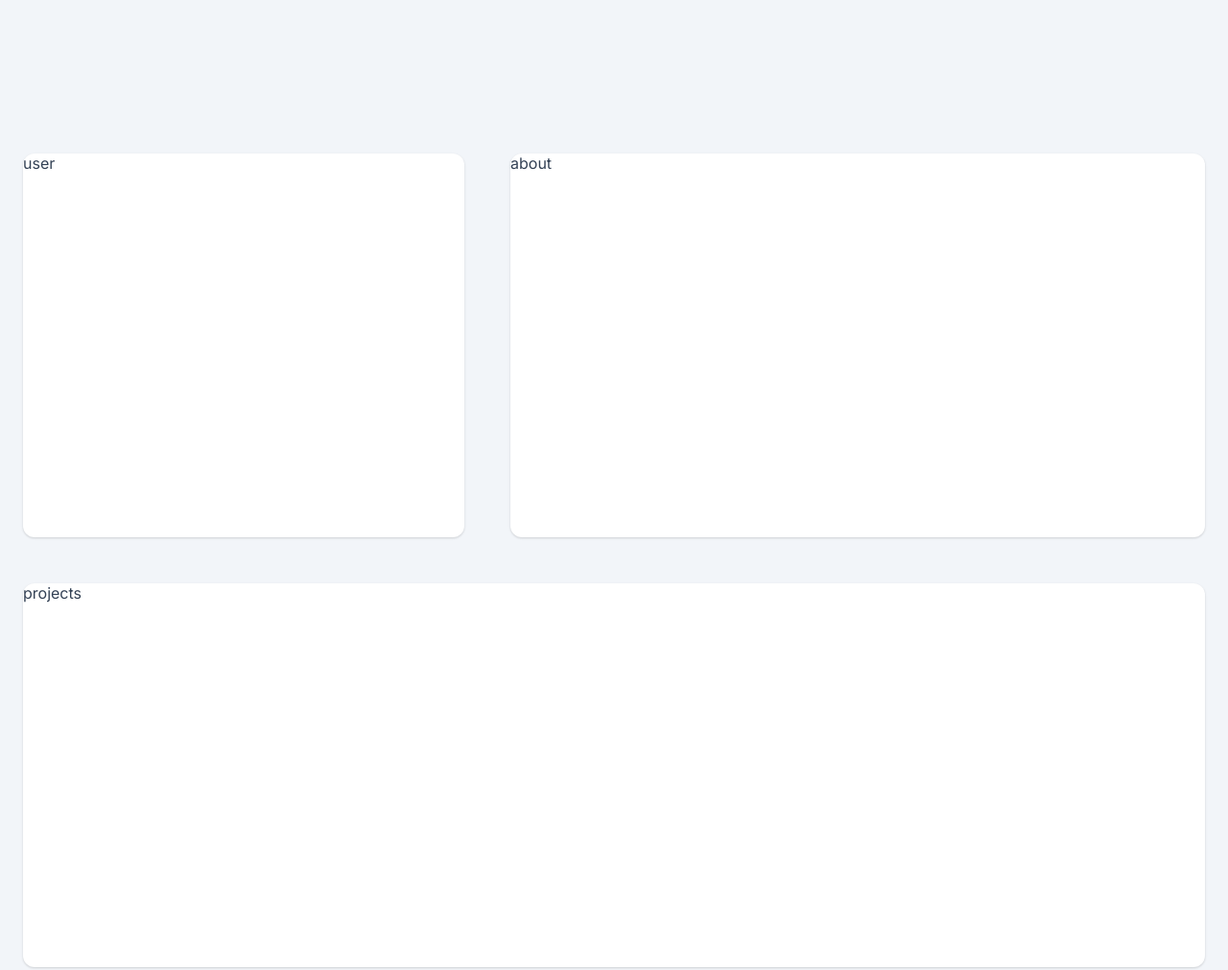
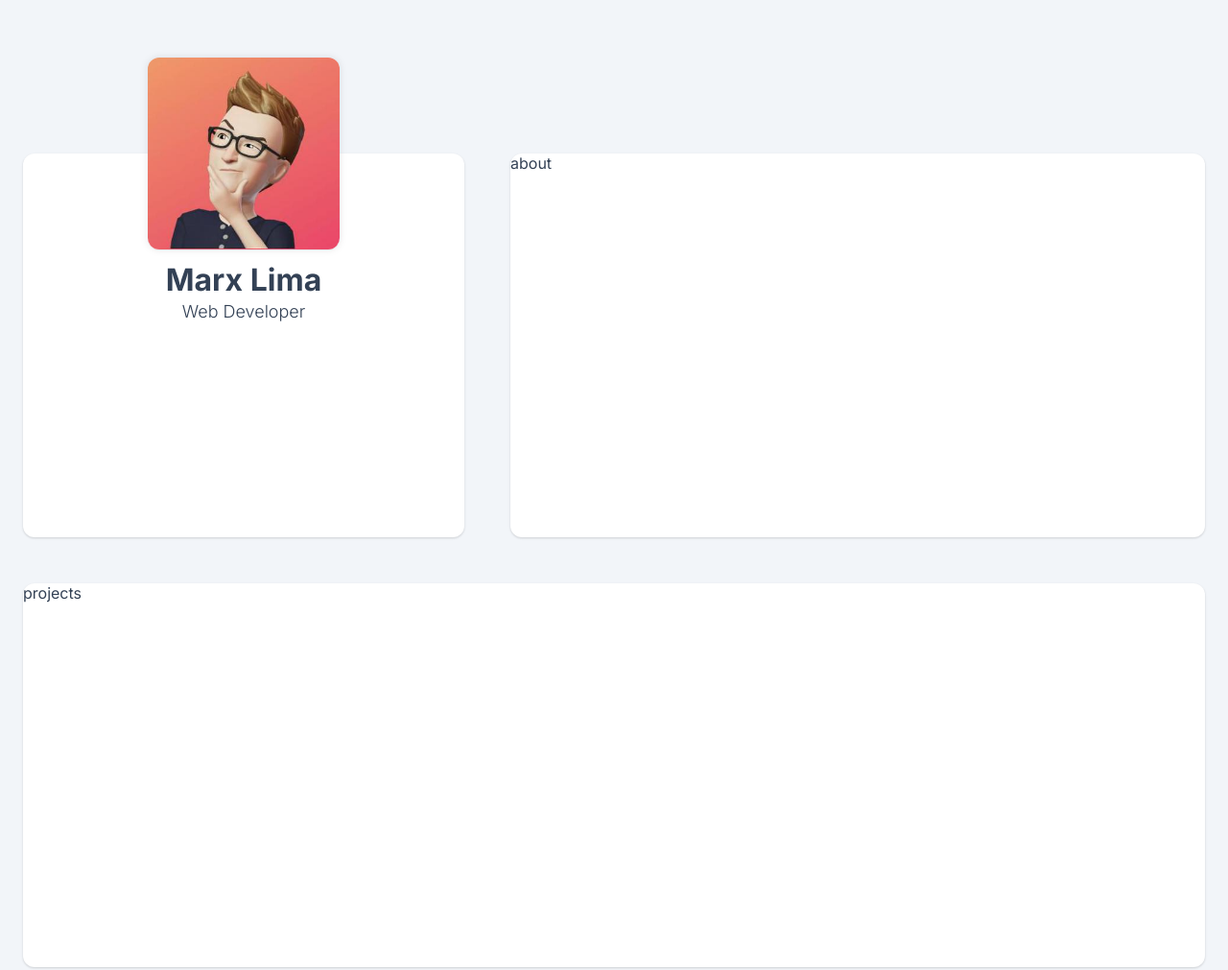
Before and after one commit to omarxlima/portifolio, a plain HTML site: page index.html in a window 1280 px wide. Shown: the whole page at 96% size. Drawn offline with Linux system fonts and the light colour scheme.

Commit message:
seção do usuário

```diff
--- a/index.html
+++ b/index.html
@@ -11,7 +11,15 @@
 </head>
 <body>
     <div class="app">
-        <section class="card">user</section>
+        <section class="card user">
+            <picture>
+                <img src="assets/images/89477643.jpeg" alt="">
+            </picture>
+            <div class="user__content">
+                <h1>Marx Lima</h1>
+                <p>Web Developer</p>
+            </div>
+        </section>
         <section class="card">about</section>
         <section class="card projects">projects</section>
 
--- a/styles/global.css
+++ b/styles/global.css
@@ -1,3 +1,4 @@
+@import url('./user.css');
 *{
     margin: 0;
     padding: 0;
--- /dev/null
+++ b/styles/user.css
@@ -0,0 +1,41 @@
+.user {
+    padding: 0 40px 40px;
+
+    display: flex;
+    flex-direction: column;
+    align-items: center;
+    row-gap: 12px;
+}
+
+.user picture {
+    width: 200px;
+    height: 200px;
+
+    border-radius: 12px;
+    box-shadow: var(--shadow-image);
+    margin-top: -100px;
+}
+
+.user picture img {
+    width: 100%;
+    height: 100%;
+    object-fit: cover;
+    border-radius: 12px;
+
+}
+
+.user__content {
+    display: flex;
+    flex-direction: column;
+    align-items: center;
+    row-gap: 3px;
+}
+
+.user__content h1 {
+    font-size: 32px;
+}
+
+.user__content p {
+    font-size: 18px;
+    font-weight: 300;
+}
```
Also changed, not shown: assets/images/89477643.jpeg (added).
